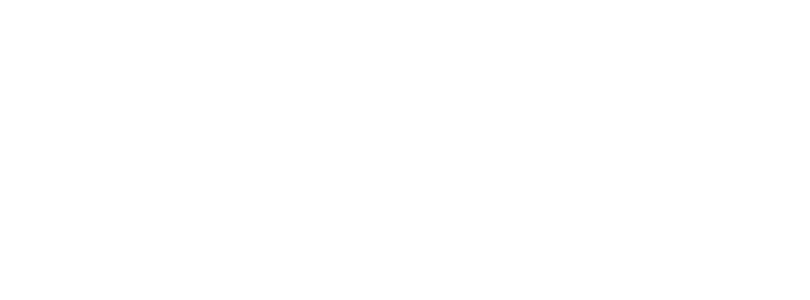
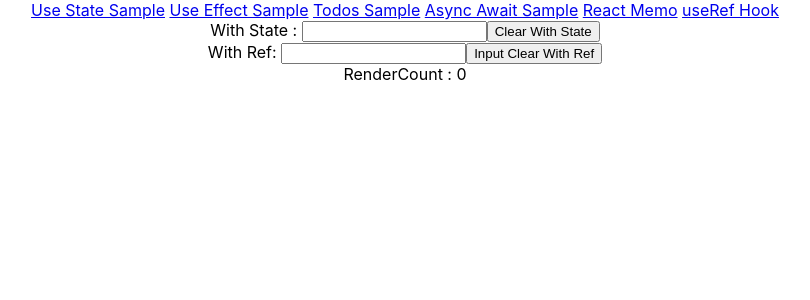
Before and after one commit to neominalsolutions/reactmemoisation, a React (Create React App) app: page /useRef in a window 1280 px wide. Before the commit this address had no page. Shown: the top 300 px of the page, without its empty margins (235-1045 px from the left). Built offline with nearby package versions, Linux system fonts and the light colour scheme.

Commit message:
UseRef Hook

```diff
--- /dev/null
+++ b/src/04_useRef/UseRefSample.tsx
@@ -0,0 +1,59 @@
+import React, { useEffect, useRef, useState } from 'react';
+
+function UseRefSample() {
+	console.log('... rendering');
+	const [inputValue, setInputValue] = useState<string>('');
+	const inputRef = useRef<HTMLInputElement>(null);
+
+	// rendering sonrası son güncel değeri memoisation yaparak değerin kaybolmamasını sağladık.
+	const renderCount = useRef<number>(0); // c# static değişkenlere çok benzer. değerin sıfırlanmaması, state sıfırlanmaması gereken durumlarda kullanılabilir.
+	// let renderCount2 = 0;
+
+	const onInputChange = (event: any) => {
+		setInputValue(event.target.value);
+	};
+
+	const onInputBlur = () => {
+		if (inputRef.current?.value) {
+			setInputValue(inputRef.current.value);
+		}
+	};
+
+	// input value state her değişiminde kaç adet render alındığını bul
+	useEffect(() => {
+		console.log('renderCount', renderCount);
+		renderCount.current = renderCount.current + 1;
+		// renderCount2++;
+	}, [inputValue]);
+
+	return (
+		<div>
+			With State : <input value={inputValue} onChange={onInputChange} />
+			<button
+				onClick={() => {
+					setInputValue('');
+				}}
+			>
+				Clear With State
+			</button>
+			<br></br>
+			{/* Render Count 2: {renderCount2} */}
+			{/* inputun domadaki referansına bağlanıp inputun değerini okuyacağız */}
+			{/* arama işlemlerin ya OnBlur kullanalım yada Debouncing işlemi yapalım. Belirli bir süre sonra inputun aranan değerini gönderelim. */}
+			With Ref: <input ref={inputRef} onBlur={onInputChange} />
+			<button
+				onClick={() => {
+					if (inputRef.current) {
+						inputRef.current.value = '';
+					}
+				}}
+			>
+				Input Clear With Ref
+			</button>
+			<br></br>
+			RenderCount : {renderCount.current}
+		</div>
+	);
+}
+
+export default UseRefSample;
--- a/src/App.tsx
+++ b/src/App.tsx
@@ -10,6 +10,7 @@ import AsyncAwaitSample from './02_useEffect/AsyncAwaitSample';
 import PromiseSample from './02_useEffect/PromiseSample';
 import Layout from './layouts/Layout';
 import ReactMemoSample from './03_reactMemo/ReactMemoSample';
+import UseRefSample from './04_useRef/UseRefSample';
 
 // App dosyasının uygulamanın routing dosyası olarak kullanıyoruz.
 function App() {
@@ -22,6 +23,7 @@ function App() {
 					<Route path="todos" Component={TodosSample}></Route>
 					<Route path="asyncawait" Component={AsyncAwaitSample}></Route>
 					<Route path="reactMemo" Component={ReactMemoSample}></Route>
+					<Route path="useRef" Component={UseRefSample}></Route>
 				</Route>
 				<Route
 					path="admin"
--- a/src/layouts/Layout.tsx
+++ b/src/layouts/Layout.tsx
@@ -8,7 +8,8 @@ function Layout() {
 				<Link to="/useEffect">Use Effect Sample</Link>{' '}
 				<Link to="/todos">Todos Sample</Link>{' '}
 				<Link to="/asyncawait">Async Await Sample</Link>{' '}
-				<Link to="/reactMemo">React Memo</Link>
+				<Link to="/reactMemo">React Memo</Link>{' '}
+				<Link to="/useRef">useRef Hook</Link>
 			</nav>
 			<main>
 				{/* UseStateSample dynamic component içerisine girer çıkar */}
```
